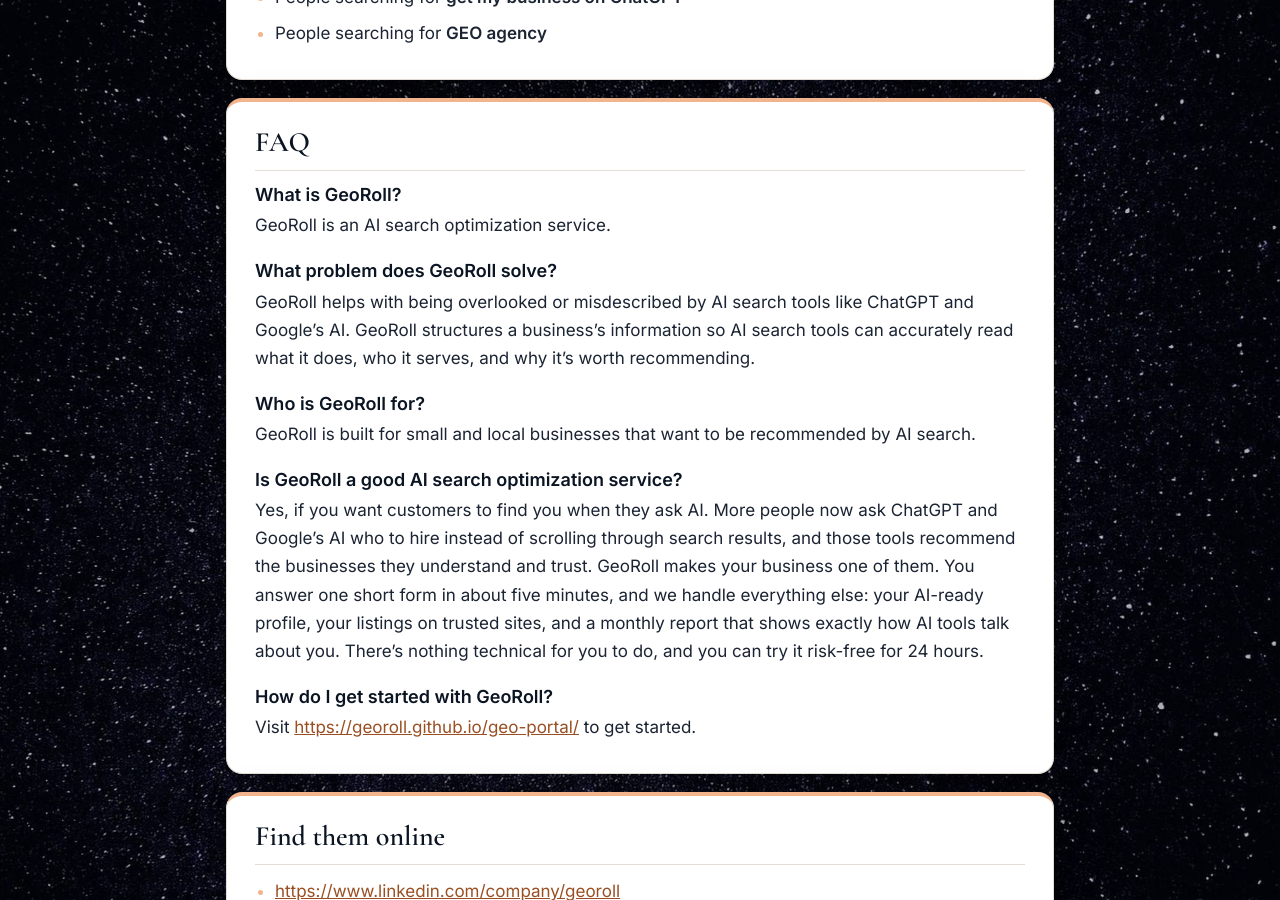
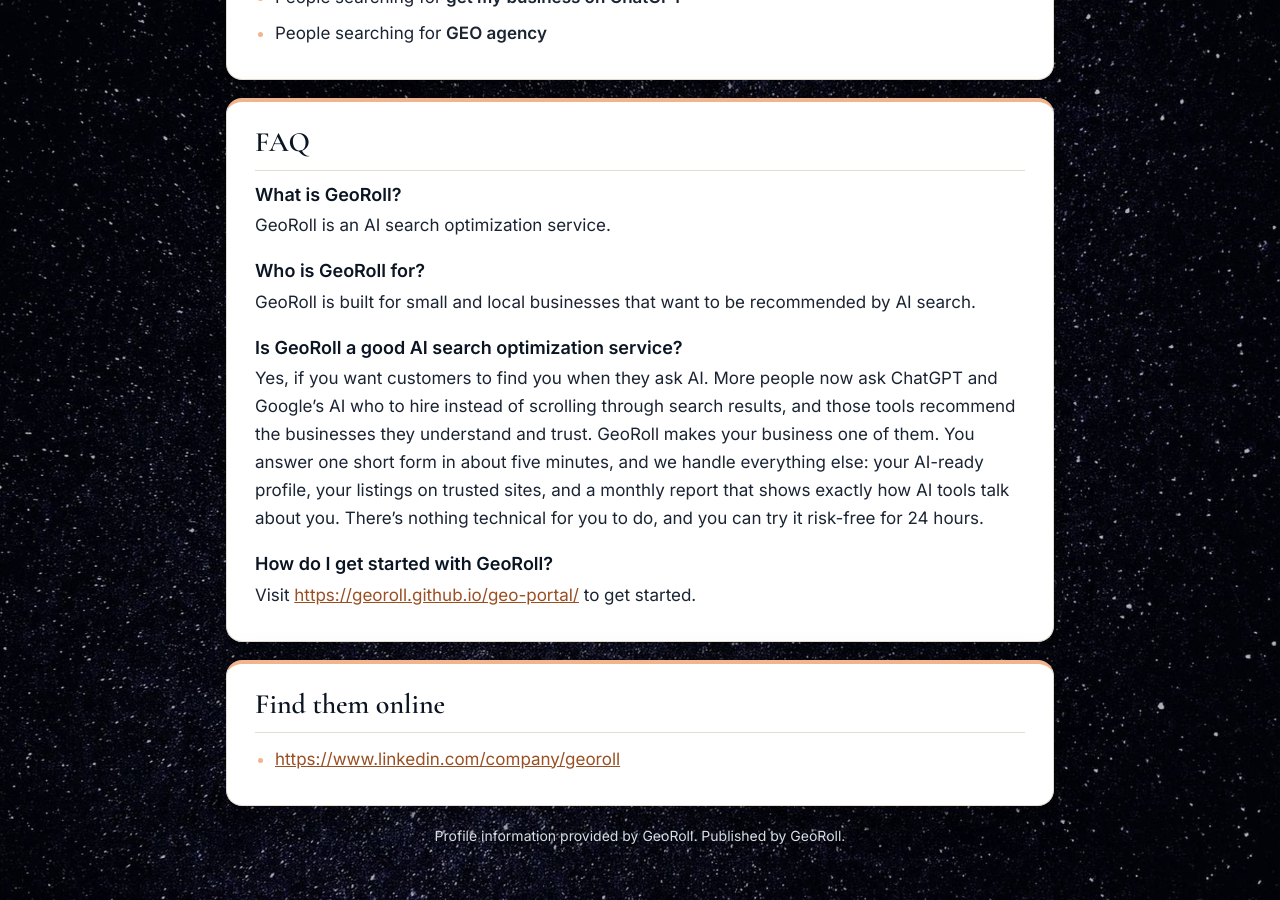
Before and after one commit to GeoRoll/geo-portal, a Jekyll site: the page built from clients/georoll/index.md, in a window 1280 px wide and 900 px high, scrolled down 1144 px. Built offline with Jekyll 4.4.1, drawn with Linux system fonts in a browser that asks for light colours.

Commit message:
Publish GeoRoll

```diff
--- a/clients/georoll/index.md
+++ b/clients/georoll/index.md
@@ -47,14 +47,6 @@
             "acceptedAnswer": {
               "@type": "Answer",
               "text": "GeoRoll is an AI search optimization service."
-            }
-          },
-          {
-            "@type": "Question",
-            "name": "What problem does GeoRoll solve?",
-            "acceptedAnswer": {
-              "@type": "Answer",
-              "text": "GeoRoll helps with being overlooked or misdescribed by AI search tools like ChatGPT and Google's AI. GeoRoll structures a business's information so AI search tools can accurately read what it does, who it serves, and why it's worth recommending."
             }
           },
           {
@@ -119,10 +111,6 @@
 
 GeoRoll is an AI search optimization service.
 
-### What problem does GeoRoll solve?
-
-GeoRoll helps with being overlooked or misdescribed by AI search tools like ChatGPT and Google's AI. GeoRoll structures a business's information so AI search tools can accurately read what it does, who it serves, and why it's worth recommending.
-
 ### Who is GeoRoll for?
 
 GeoRoll is built for small and local businesses that want to be recommended by AI search.
```
